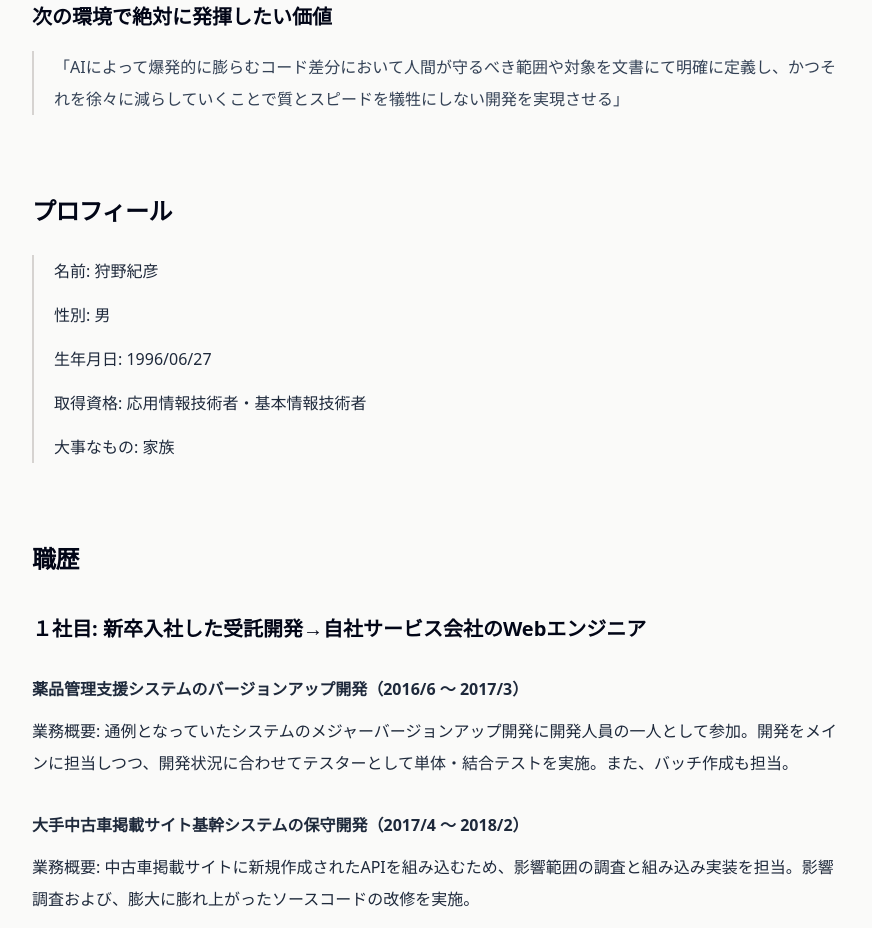
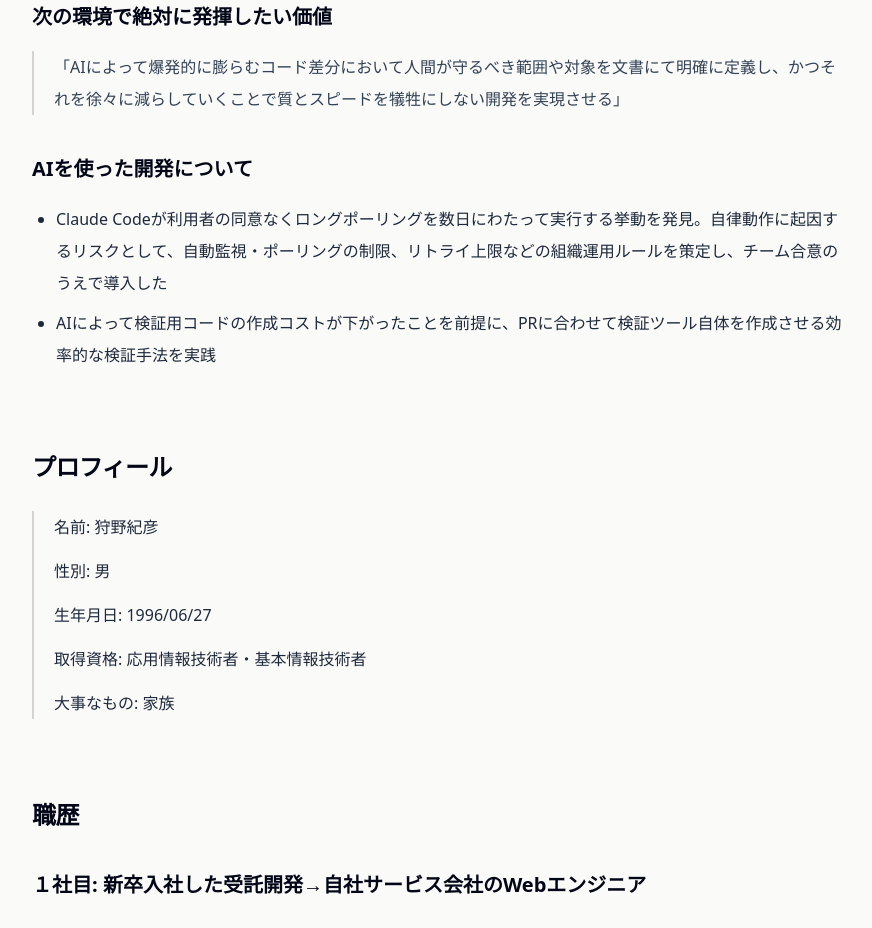
Before and after one commit to michihiko-karino/career, a website: page public/index.html in a window 1280 px wide. Shown: the part 774-1702 px from the top of the page, without its empty margins (200-1072 px from the left). Drawn offline with nearby package versions, Linux system fonts and the light colour scheme.

Commit message:
docs: add AI development practices

```diff
--- a/public/index.html
+++ b/public/index.html
@@ -69,6 +69,14 @@
         <article class="mt-10">
           <h3 class="text-xl font-semibold text-slate-950">次の環境で絶対に発揮したい価値</h3>
           <blockquote class="mt-5 border-l-2 border-stone-300 pl-5 leading-8 text-slate-700">「AIによって爆発的に膨らむコード差分において人間が守るべき範囲や対象を文書にて明確に定義し、かつそれを徐々に減らしていくことで質とスピードを犠牲にしない開発を実現させる」</blockquote>
+        </article>
+
+        <article class="mt-10">
+          <h3 class="text-xl font-semibold text-slate-950">AIを使った開発について</h3>
+          <ul class="mt-5 list-disc space-y-2 pl-6 leading-8">
+            <li>Claude Codeが利用者の同意なくロングポーリングを数日にわたって実行する挙動を発見。自律動作に起因するリスクとして、自動監視・ポーリングの制限、リトライ上限などの組織運用ルールを策定し、チーム合意のうえで導入した</li>
+            <li>AIによって検証用コードの作成コストが下がったことを前提に、PRに合わせて検証ツール自体を作成させる効率的な検証手法を実践</li>
+          </ul>
         </article>
       </section>
 
```
Also changed, not shown: 職務要約.md (+6 -0 lines).
